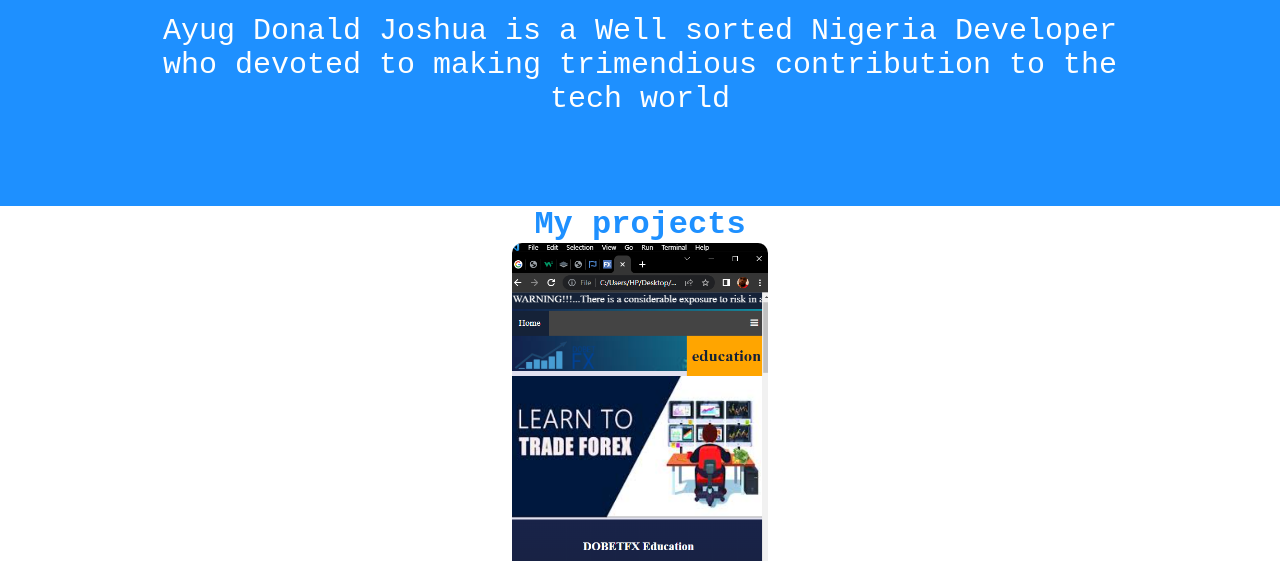
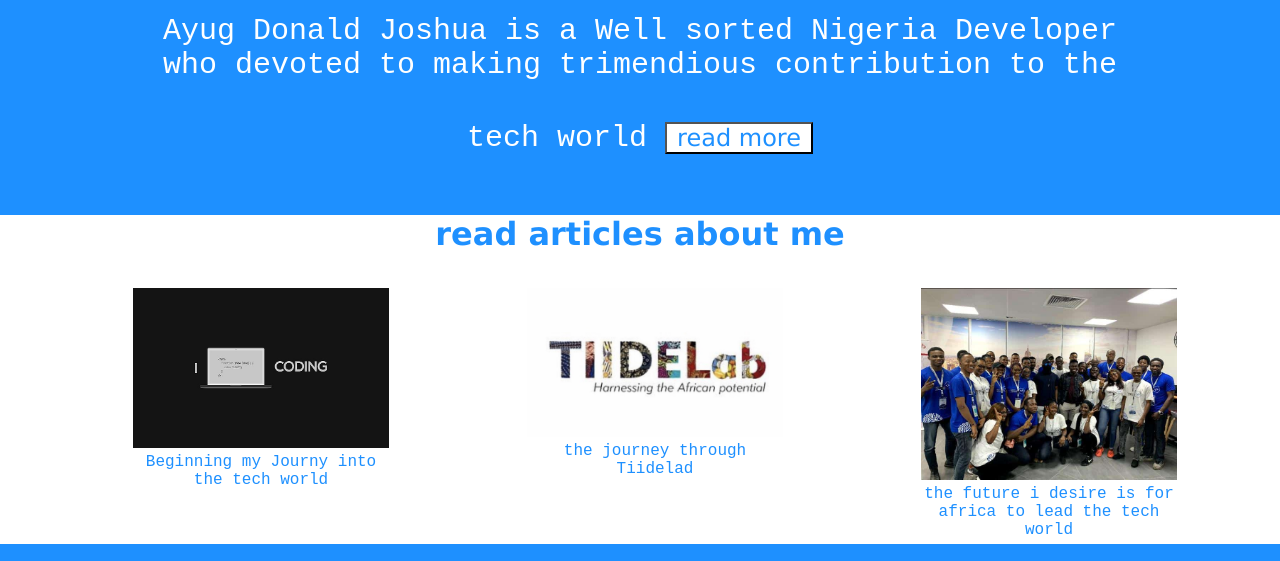
Before and after one commit to Joshmoon1212/portfolio, a plain HTML site: page index.html in a window 1280 px wide. Shown: the part 661-1222 px from the top of the page. Drawn offline with Linux system fonts and the light colour scheme.

Commit message:
third comit
my third portfolio edit

```diff
--- a/about.css
+++ b/about.css
@@ -49,7 +49,7 @@ h1{
     padding-top: 20px;
 }
 
-p{
+.main p{
     text-align: center;
     background-color: rgb(12, 13, 53);
     border-radius: 20px;
@@ -60,37 +60,14 @@ p{
     line-height: 50px;
 }
 
-.line span{
-    color: white;
-    margin-left: 25%;
-    font-family: Cambria, Cochin, Georgia, Times, 'Times New Roman', serif;
+.progress{
+    margin: 60px 30%;
 }
 
-
-hr{
-    height: 20px;
-    width: 25%;
-    background-color: dodgerblue;
+.progress p{
     text-align: center;
-    margin-top: 50px;
-    border-radius: 50px;
-    margin-left: 20%;
-;
-}
-
-.one{
-    height: 20px;
-    width: 23%;
-}
-
-.two{
-    height: 20px;
-    width: 19%;
-}
-
-.three{
-    height: 20px;
-    width: 10%;
+    font-size: 40px;
+    font-family: 'Courier New', Courier, monospace;
 }
 
 .icon1{
--- a/index.css
+++ b/index.css
@@ -14,7 +14,7 @@ ul {
     padding: 0;
     overflow: hidden;
     background-color: #333;
-    padding-left: 40%;
+    padding-left: 35%;
   }
 
   li {
@@ -97,8 +97,29 @@ ul {
     font-size: 30px;
     text-align: center;
     color: white;
-    padding: 40px 150px 90px 150px;
+    padding: 40px 150px 60px 150px;
     font-family: monospace;
+}
+
+#read{
+  text-align: center;
+  font-size: x-large;
+  background-color: white;
+  margin-top: 40px;
+}
+
+#read a{
+  text-decoration: none;
+  color: dodgerblue;
+  padding: 10px 10px;
+  font-family: 'Lucida Sans', 'Lucida Sans Regular', 'Lucida Grande', 'Lucida Sans Unicode', Geneva, Verdana, sans-serif;
+}
+
+#read a:hover{
+  background-color: dodgerblue;
+  color: white;
+  border-radius: 10px;
+  padding: 10px;
 }
 
 h2{
@@ -109,18 +130,32 @@ h2{
     background-color: white;
     background-size: 100%;
     text-align: center;
+    height: auto;
     font-family: 'Courier New', Courier, monospace;
     color:dodgerblue;
-
-}
-.text2 img{
-    width: 20%;
-    text-align: center;
-    border-radius: 10px;
 }
 
-.text2 img:hover{
-    width: 20.5%;
+.text2 h2{
+  font-size: xx-large;
+  font-family: 'Lucida Sans', 'Lucida Sans Regular', 'Lucida Grande', 'Lucida Sans Unicode', Geneva, Verdana, sans-serif;
+}
+
+.column {
+    float: left;
+    margin-left: 10%;
+    width: 20%;
+    height: 60%;
+    padding: 5px;
+}
+
+.row::after {
+    content: "";
+    clear: both;
+     display: table;
+}
+
+.column:hover{
+    width: 21.5%;
 }
 
 .icon1{
--- a/index.html
+++ b/index.html
@@ -37,14 +37,29 @@
                 <h2>About Ayug Donald</h2>
                 <p>Ayug Donald Joshua is a Well sorted Nigeria Developer who devoted to making trimendious contribution to the tech
                     world
+                    <button id="read"><a href="about.html">read more</a></div>
                 </p>
             </div>
 
             <div class="text2">
-                <h1>My projects</h1>
-                <img src="photo/poto3.png" alt="my project">
+                <div class="row">
+                  <h2>read articles about me</h2>
+                    <div class="column">
+                      <img src="photo/poto1.jpg" alt="photo1" style="width:100%">
+                      <p>Beginning my Journy into the tech world</p>
+                    </div>
+                    <div class="column">
+                      <img src="photo/poto4.jpeg" alt="photo2" style="width:100%">
+                      <p>the journey through Tiidelad</p>
+                    </div>
+                    <div class="column">
+                      <img src="photo/photo6.jfif" alt="photo5" style="width:100%">
+                      <p>the future i desire is for africa to lead the tech world</p>
+                    </div>
+                  </div>
             </div>
         <footer>
+
             <div class="icon1">
                 <h3>CONNECT</h3>
                 <i class="fa fa-facebook"></i>
```
Also changed, not shown: about.html (+17 -5 lines), photo/photo6.jfif (added), photo/poto4.jpeg (added), 1 other file.
